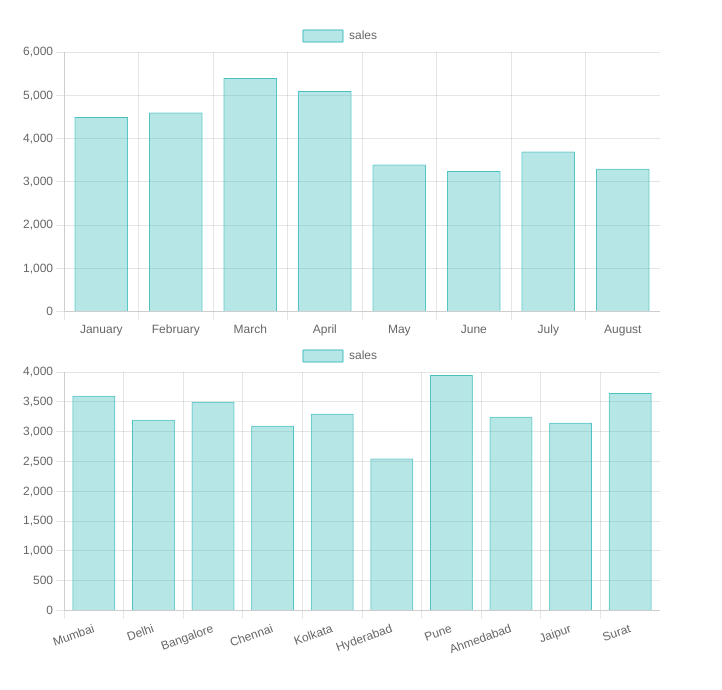
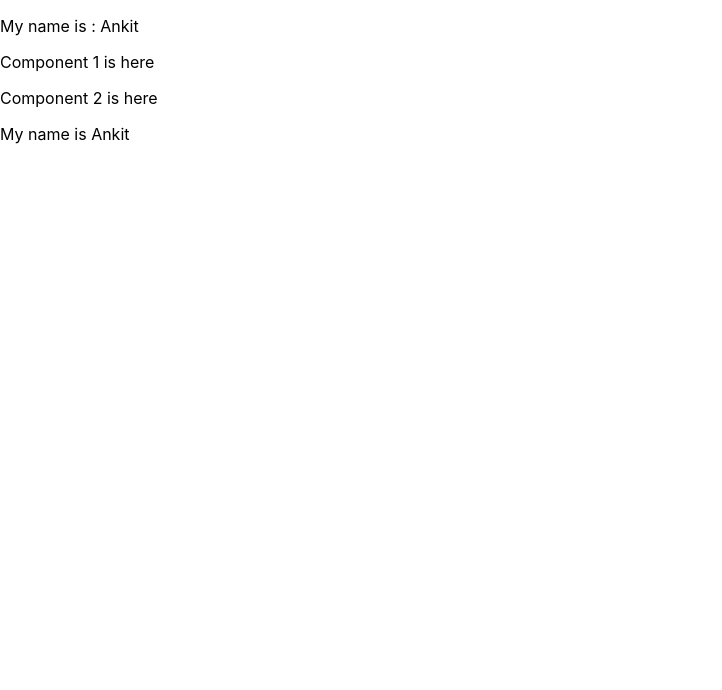
Before and after one commit to Abal-ankit/PEP-INPUT, a React (Create React App) app in the folder Day05/lpuapp/: page / in a window 1280 px wide. Shown: the top 690 px of the page, without its empty margins (0-722 px from the left). Built offline with nearby package versions, Linux system fonts and the light colour scheme; the HTML template or start-up script is replaced by a standard one.

Commit message:
Context, Context API in React, useContext and createContext

```diff
--- a/Day05/lpuapp/src/App.js
+++ b/Day05/lpuapp/src/App.js
@@ -10,7 +10,8 @@ import './App.css';
 // import BasicEvents from './components/Day09/BasicEvents';
 // import KnowYourself from './components/Day09/KnowYourself';
 // import BarChart from './components/Day10/BarChart';
-import Visual from './components/Day10/Visual';
+// import Visual from './components/Day10/Visual';
+import Context from './components/Day11/Context';
 
 
 
@@ -27,7 +28,8 @@ function App() {
       {/* <BasicEvents /> */}
       {/* <KnowYourself /> */}
       {/* <BarChart /> */}
-      <Visual />
+      {/* <Visual /> */}
+      <Context />
     </div>
   );
 }
--- /dev/null
+++ b/Day05/lpuapp/src/components/Day11/Component1.js
@@ -0,0 +1,13 @@
+import React from "react";
+import Component2 from "./Component2";
+
+function Component1() {
+  return (
+    <div>
+      <p>Component 1 is here</p>
+      <Component2 />
+    </div>
+  );
+}
+
+export default Component1;
--- /dev/null
+++ b/Day05/lpuapp/src/components/Day11/Component2.js
@@ -0,0 +1,15 @@
+import React, { useContext } from "react";
+import { nameContext } from "./Context";
+
+
+function Component2() {
+  const name = useContext(nameContext);
+  return (
+    <div>
+      <p>Component 2 is here</p>
+      <p>My name is {name}</p>
+    </div>
+  );
+}
+
+export default Component2;
--- /dev/null
+++ b/Day05/lpuapp/src/components/Day11/Context.js
@@ -0,0 +1,17 @@
+import React, { createContext, useState } from "react";
+import Component1 from "./Component1";
+
+export const nameContext = createContext('');
+
+
+export default function Context() {
+  const [name, setName] = useState("Ankit");
+  return (
+    <div>
+      <p>My name is : {name}</p>
+      <nameContext.Provider value={name}>
+        <Component1 />
+      </nameContext.Provider>
+    </div>
+  );
+}
```
Also changed, not shown: 1 other file (tests, documents, lock files or other folders).
